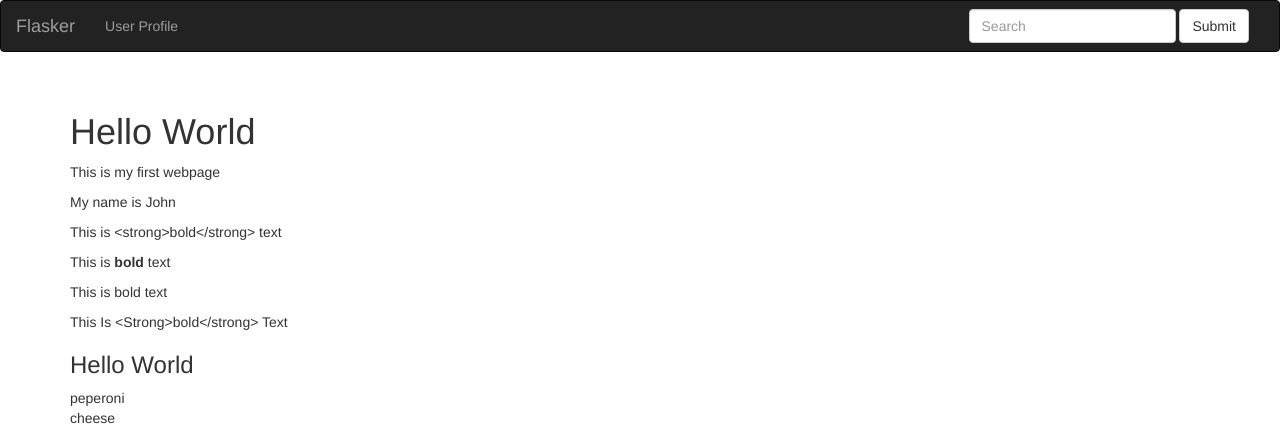
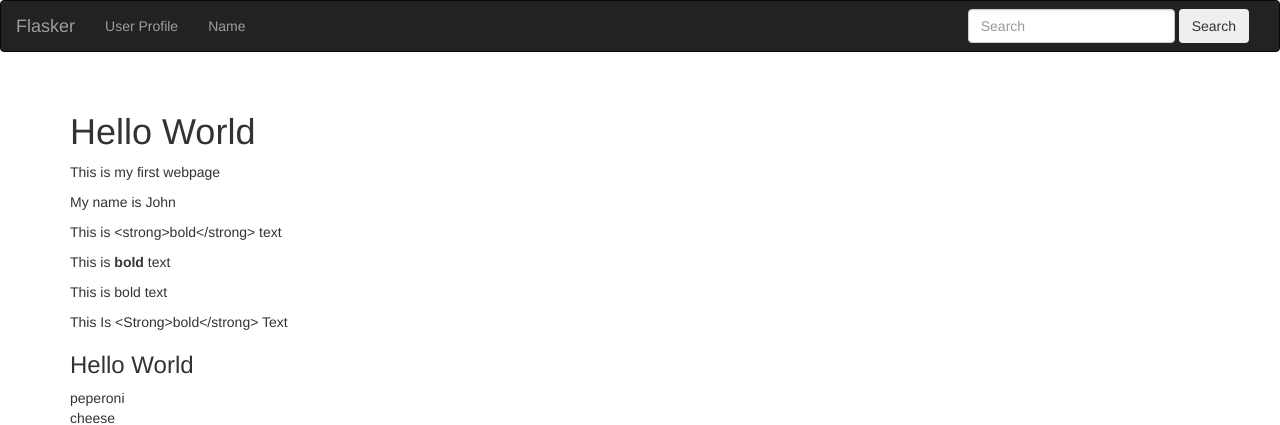
Before and after one commit to antaripg/flasker, a Flask app: page / in a window 1280 px wide. Shown: the top 425 px of the page. Run offline with Flask 3, Linux system fonts and the light colour scheme.

Commit message:
Adding changes to the main app.py

```diff
--- a/app.py
+++ b/app.py
@@ -1,9 +1,21 @@
 from flask import Flask, render_template
-
+from flask_wtf import FlaskForm
+from wtforms import StringField, SubmitField # Field and Submit button for the forms
+from wtforms.validators import DataRequired # Validation check for the string field
 
 
 # Create a Flask Instance
 app = Flask(__name__)
+app.config['SECRET_KEY'] = "secret_key_for_flasker" # csrf token
+
+# Create a Form Class
+
+class NamerForm(FlaskForm):
+    name = StringField("What's your name", validators=[DataRequired()])
+    submit = SubmitField("Submit")
+
+
+
 
 # Create a route decorator
 
@@ -17,7 +29,6 @@ def index():
     first_name=first_name,
     test=test_sentence,
     favorite_pizza=favorite_pizza)
-
 
 # User Name Route
 @app.route("/user/<name>")
@@ -35,3 +46,14 @@ def page_not_found(error):
 @app.errorhandler(500)
 def internal_server_error(error):
     return render_template("500.html"), 500 # This is syntax
+
+# Create Name Page
+@app.route('/name', methods=['GET', 'POST'])
+def name():
+    name = None
+    form = NamerForm()
+    # Validate Form
+    if form.validate_on_submit():
+        name = form.name.data
+        form.name.data = ''
+    return render_template("name.html", name=name, form=form)
--- a/templates/navbar.html
+++ b/templates/navbar.html
@@ -14,12 +14,13 @@
     <div class="collapse navbar-collapse" id="bs-example-navbar-collapse-1">
       <ul class="nav navbar-nav">
         <li><a href="{{ url_for('user_name', name='John') }}">User Profile</a></li>
+        <li><a href="{{ url_for('name') }}">Name</a></li>
       </ul>
       <form class="navbar-form navbar-right">
         <div class="form-group">
           <input type="text" class="form-control" placeholder="Search">
         </div>
-        <button type="submit" class="btn btn-default">Submit</button>
+        <button type="submit" class="btn btn-secondary">Search</button>
       </form>
     </div><!-- /.navbar-collapse -->
   </div><!-- /.container-fluid -->
```
Also changed, not shown: templates/name.html (added, +19 -0 lines).
